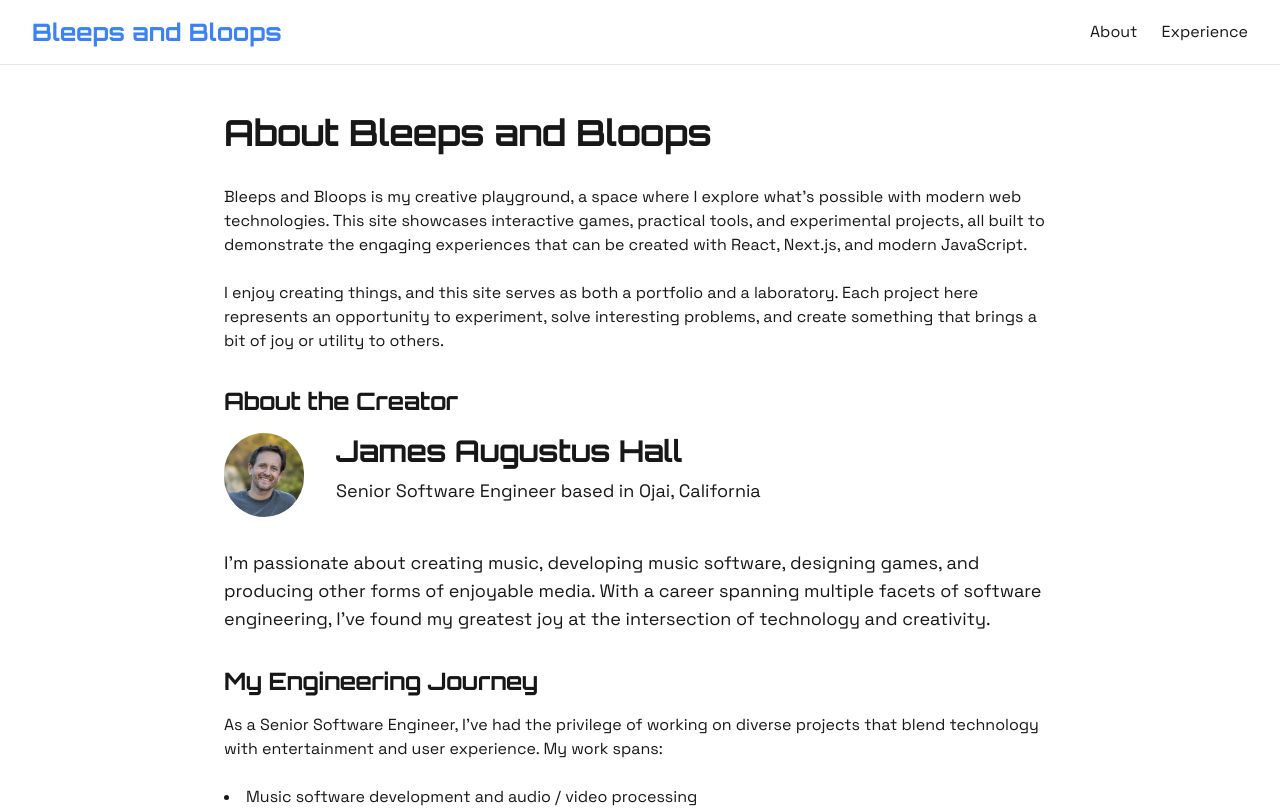
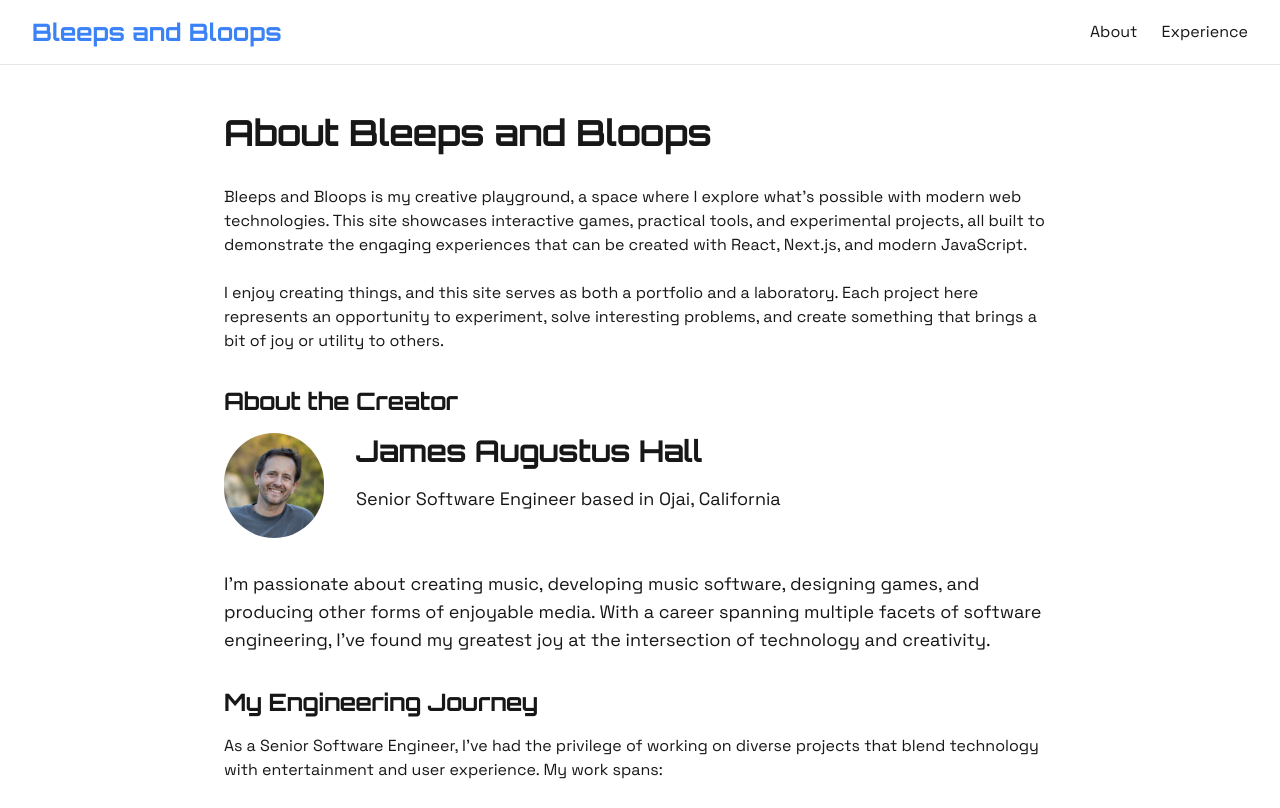
Before and after one commit to eljamez/bleeps-and-bloops, a Next.js app: page /about in a window 1280 px wide. Shown: the top 808 px of the page. Built offline with nearby package versions, Linux system fonts and the light colour scheme.

Commit message:
feat(more)config fix.

```diff
--- a/eslint.config.mjs
+++ b/eslint.config.mjs
@@ -1,6 +1,6 @@
+import { FlatCompat } from "@eslint/eslintrc";
 import { dirname } from "path";
 import { fileURLToPath } from "url";
-import { FlatCompat } from "@eslint/eslintrc";
 
 const __filename = fileURLToPath(import.meta.url);
 const __dirname = dirname(__filename);
@@ -20,6 +20,11 @@ const eslintConfig = [
       "next-env.d.ts",
     ],
   },
+  {
+    rules: {
+      "react/no-unescaped-entities": "off",
+    },
+  },
 ];
 
 export default eslintConfig;
--- a/src/app/about/page.tsx
+++ b/src/app/about/page.tsx
@@ -25,14 +25,14 @@ export default function AboutPage() {
           <Image
             src="/images/avatar.png"
             alt="James Augustus Hall"
-            width={80}
-            height={80}
+            width={100}
+            height={100}
             className="rounded-full"
             priority
           />
-          <div className="flex flex-col flex-1 gap-2 justify-center">
-            <h3 className="text-3xl font-semibold">James Augustus Hall</h3>
-            <p className="text-lg">
+          <div className="flex flex-col flex-1 text-center md:text-left justify-center">
+            <h3 className="text-3xl font-semibold mb-4">James Augustus Hall</h3>
+            <p className="text-lg mb-6">
               Senior Software Engineer based in Ojai, California
             </p>
           </div>
@@ -54,7 +54,7 @@ export default function AboutPage() {
           experience. My work spans:
         </p>
         <ul className="list-disc list-inside mb-6 space-y-2">
-          <li>Music software development and audio / video processing</li>
+          <li>Music software development and audio /video processing</li>
           <li>Game design and interactive web applications</li>
           <li>Front-end architecture with modern frameworks</li>
           <li>Creative coding and visual experiments</li>
--- a/src/app/games/[slug]/page.tsx
+++ b/src/app/games/[slug]/page.tsx
@@ -1,4 +1,5 @@
 import GameContainer from "@/components/games/game-container";
+import type { Game } from "@/data";
 import { games } from "@/data";
 import Link from "next/link";
 import { notFound } from "next/navigation";
@@ -8,14 +9,14 @@ interface PageProps {
 }
 
 export async function generateStaticParams() {
-  return Object.keys(games).map((slug) => ({
-    slug,
+  return games.map((game: Game) => ({
+    slug: game.slug,
   }));
 }
 
 export default async function GamePage({ params }: PageProps) {
   const { slug } = await params;
-  const game = games.find((game) => game.slug === slug);
+  const game = games.find((game: Game) => game.slug === slug);
 
   if (!game) {
     notFound();
--- a/src/data.ts
+++ b/src/data.ts
@@ -1,6 +1,36 @@
 // Sample data - you can move this to a separate file or database later
 
-export const games = [
+export type Game = {
+  slug: string;
+  title: string;
+  description: string;
+};
+
+export type Tool = {
+  slug: string;
+  title: string;
+  description: string;
+};
+
+export type Experiment = {
+  slug: string;
+  title: string;
+  description: string;
+};
+
+export type CodepenItem = {
+  slug: string;
+  title: string;
+  user: string;
+};
+
+export type Experience = {
+  slug: string;
+  title: string;
+  description: string;
+};
+
+export const games: Game[] = [
   //   {
   //     slug: "pong",
   //     title: "Pong",
@@ -18,7 +48,7 @@ export const games = [
   //   },
 ];
 
-export const tools = [
+export const tools: Tool[] = [
   //   {
   //     slug: "color-picker",
   //     title: "Color Picker",
@@ -36,7 +66,7 @@ export const tools = [
   //   },
 ];
 
-export const experiments = [
+export const experiments: Experiment[] = [
   //   {
   //     slug: "particle-system",
   //     title: "Particle System",
@@ -54,7 +84,7 @@ export const experiments = [
   //   },
 ];
 
-export const codepenItems = [
+export const codepenItems: CodepenItem[] = [
   {
     slug: "ZEbjWdx",
     title: "Super Mario CSS Grid Fader",
@@ -67,7 +97,7 @@ export const codepenItems = [
   },
 ];
 
-export const work = [
+export const experience: Experience[] = [
   {
     slug: "",
     title: "Work",
```
